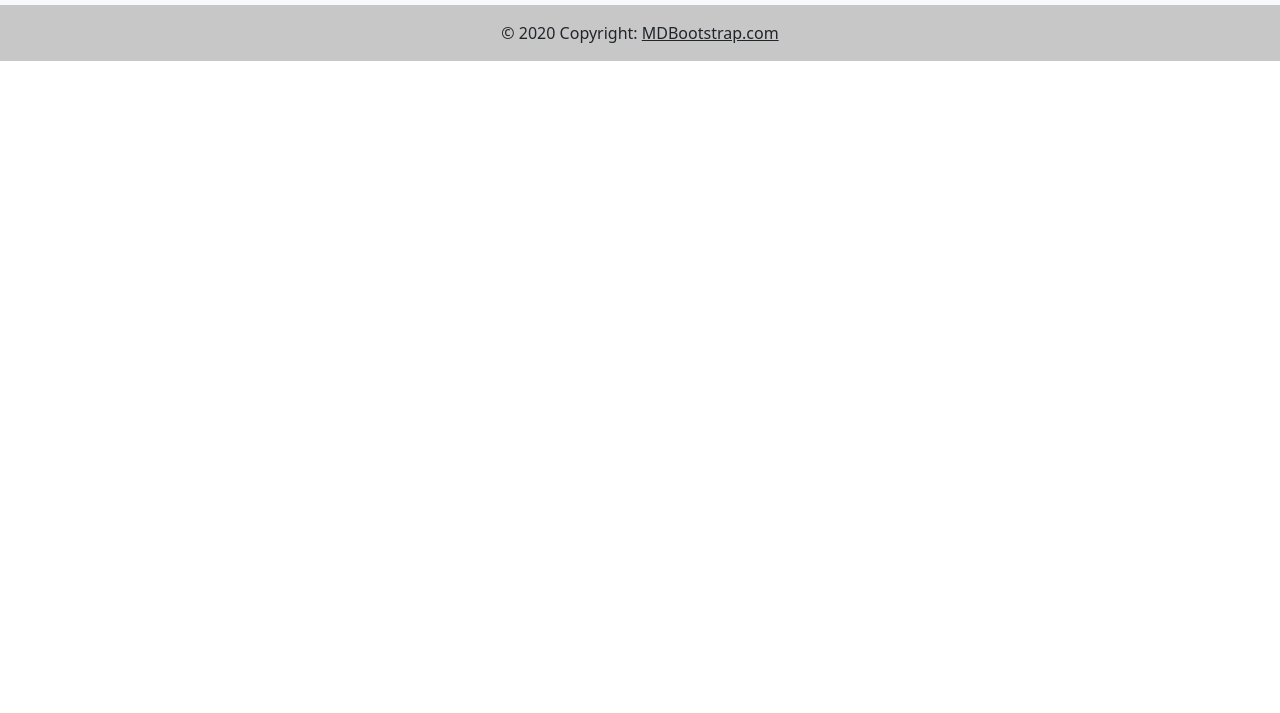
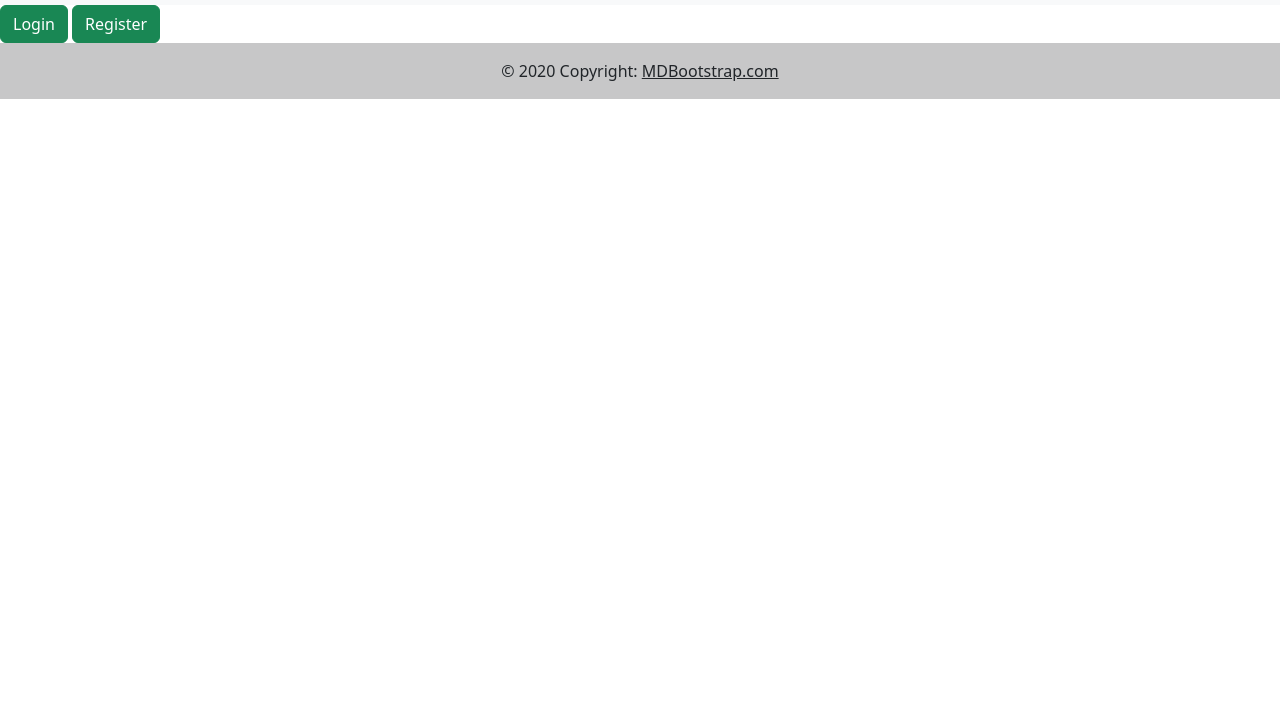
Before and after one commit to jkjode/javascript-2-ca, a website: page index.html in a window 1280 px wide. Shown: the part 87-800 px from the top of the page. Drawn offline with nearby package versions, Linux system fonts and the light colour scheme.

Commit message:
index btn

```diff
--- a/index.html
+++ b/index.html
@@ -61,7 +61,6 @@
           <li class="nav-item">
             <a class="nav-link" href="#">Posts</a>
           </li>
-
         </ul>
         <form class="form-inline my-2 my-lg-0">
           <input
@@ -77,7 +76,8 @@
       </div>
     </nav>
 
-
+    <button class="btn btn-success">Login</button>
+    <button class="btn btn-success">Register</button>
 
     <footer class="bg-light text-center text-lg-start">
       <!-- Copyright -->
```
